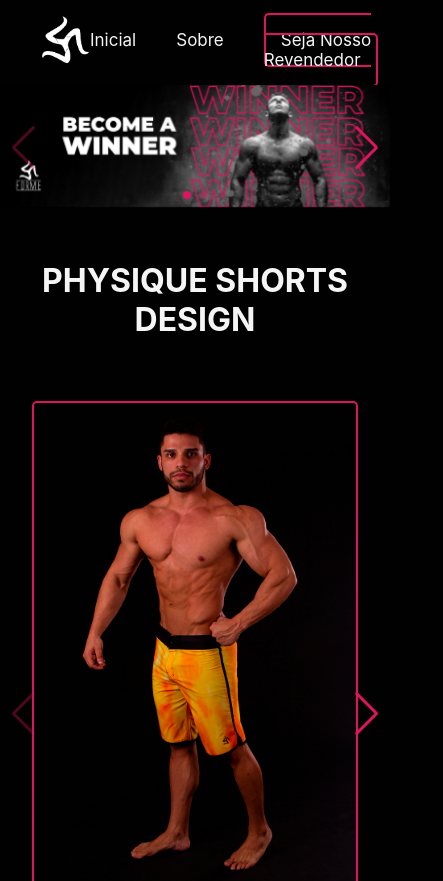
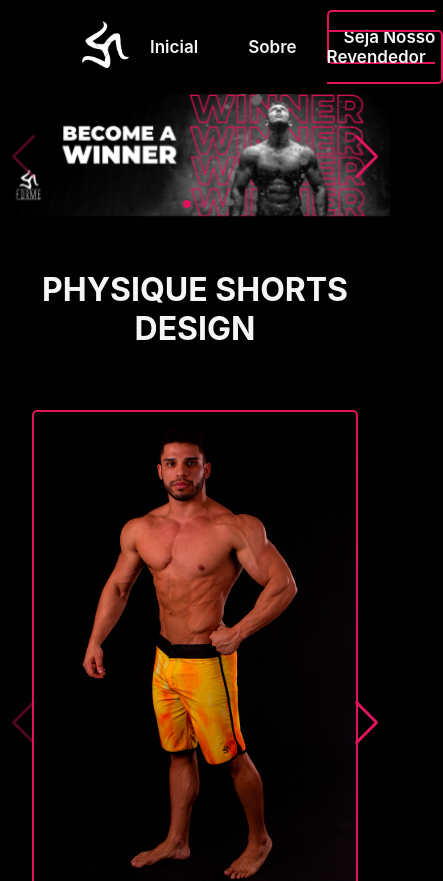
Before and after one commit to cayosantana/site-forme-project, a React (Vite) app: page / in a window 390 px wide. Shown: the top 881 px of the page, 443 px wide, since content can reach past the window. Built offline with nearby package versions, Linux system fonts and the light colour scheme.

Commit message:
Atualização Responsividade Menu

```diff
--- a/index.html
+++ b/index.html
@@ -5,6 +5,7 @@
     <link rel="icon" type="image/svg+xml" href="/vite.svg" />
     <meta name="viewport" content="width=device-width, initial-scale=1.0" />
     <title>Forme</title>
+    <link rel="stylesheet" href="https://cdnjs.cloudflare.com/ajax/libs/font-awesome/6.5.1/css/all.min.css" integrity="sha512-DTOQO9RWCH3ppGqcWaEA1BIZOC6xxalwEsw9c2QQeAIftl+Vegovlnee1c9QX4TctnWMn13TZye+giMm8e2LwA==" crossorigin="anonymous" referrerpolicy="no-referrer" />
   </head>
   <body>
     <div id="root"></div>
--- a/src/components/menu/menu.css
+++ b/src/components/menu/menu.css
@@ -1,29 +1,50 @@
+.active {
 
-
+}
 .logo {
     width: 50px;
 }
-.container-menu {
+nav {
     display: flex;
+    align-items: center;
     justify-content: space-between;
-    padding: 15px 60px 15px 40px;
+    padding: 20px 80px;
     background-color: #010101;
 }
-.menu ul {
+#navbar {
     display: flex;
-    gap: 40px;
+    align-items: center;
+    justify-content: center;
+    gap: 10px;
+
+}
+#navbar li {
     list-style-type: none;
     font-size: 17px;
-    padding-top: 15px;
+    position: relative;
 }
-.link {
+#link {
     color: whitesmoke;
+    font-weight: 600;
     text-decoration: none;
+    padding: 20px;
+    transition: 0.3s ease-in-out;
 }
-.link-destaque {
+#link:hover {
+    color: #DE155E;
+
+}
+#link-destaque {
     color: whitesmoke;
+    font-weight: 600;
     text-decoration: none;
     padding: 15px;
     border: 2px solid #DE155E;
     border-radius: 5px;
+    transition: 0.3s ease-in-out;
 }
+#link-destaque:hover {
+    color: #010101;
+    font-weight: 600;
+    background-color: #DE155E;
+}
--- a/src/components/menu/menu.jsx
+++ b/src/components/menu/menu.jsx
@@ -1,24 +1,29 @@
-import React from 'react';
-import { Link } from 'react-router-dom';
+import React, { Component } from 'react';
+import { Link, NavLink } from 'react-router-dom';
 import logo from './image/logo_forme_p&bPrancheta 3.png'
 import './menu.css'
 
 
 const Menu = () => {
+
     return (
         <>
-            <div className='container-menu'>
+            <nav>
                 <a href="/"><img className='logo' src={logo} alt="logo forme" /></a>
-                <nav className='menu'>
-                    <ul>
-                        <li><Link className='link' to="/">Inicial</Link></li>
-                        <li><Link className='link' to="about">Sobre</Link></li>
-                        <li><Link className='link-destaque' to="revenda">Seja Nosso Revendedor</Link></li>
-                    </ul>
-                </nav>
-            </div>
+                <div className='menu'>
+                    <span></span>
+                    <span></span>
+                    <span></span>
+                </div>
+                <ul id='navbar'>
+                    <li><NavLink id='link' className='active' to="/">Inicial</NavLink></li>
+                    <li><NavLink id='link' className='active' to="about">Sobre</NavLink></li>
+                    <li><NavLink id='link-destaque' className='active' to="revenda">Seja Nosso Revendedor</NavLink></li>
+                </ul>
+            </nav>
         </>
      );
 }
 
+
 export default Menu;
```
